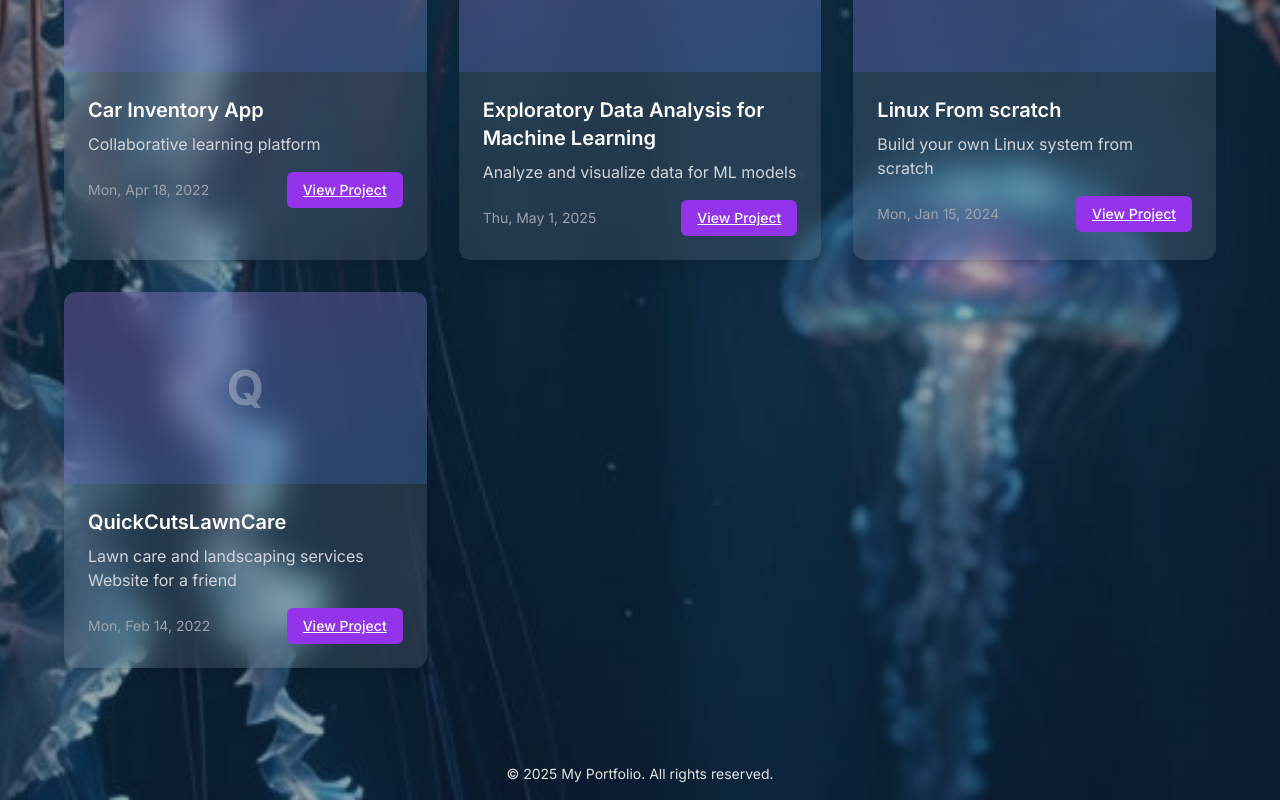
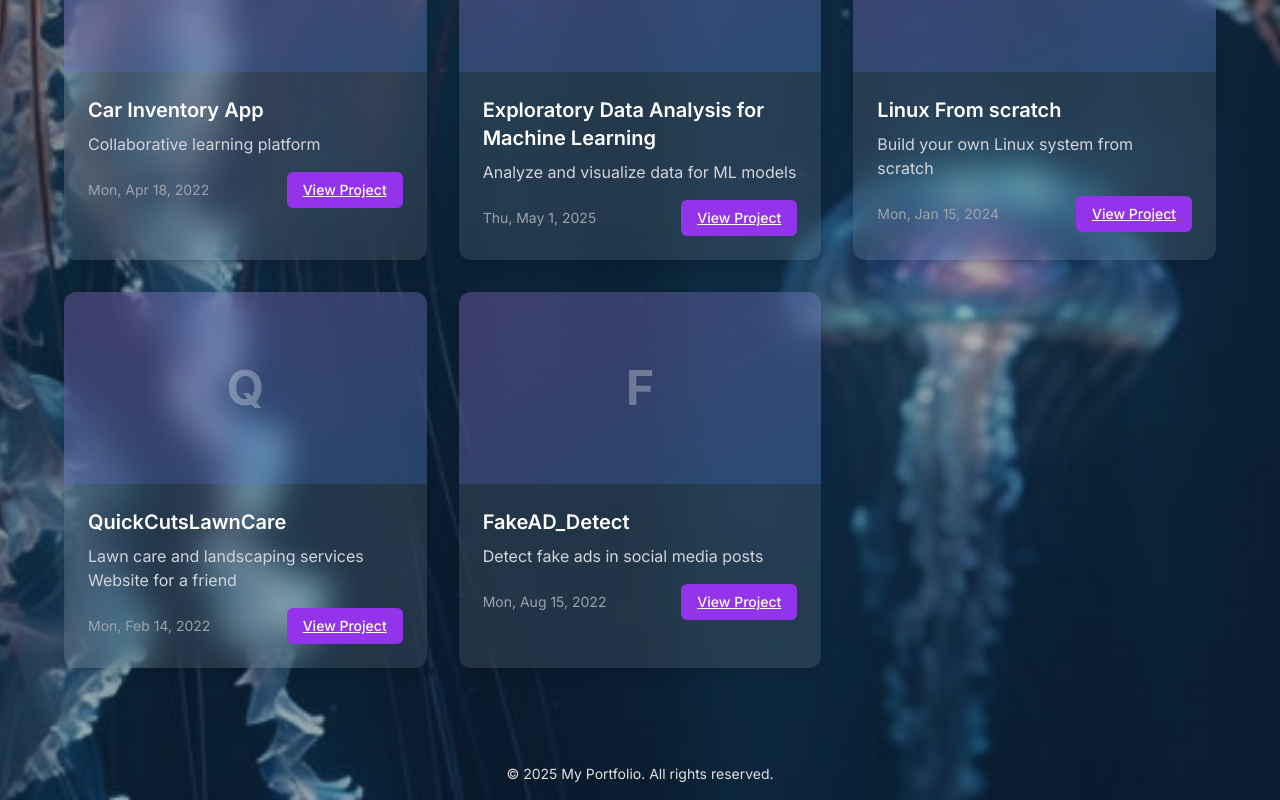
Before and after one commit to hashthat/Creative_Portfolio, a Next.js app: page /projects in a window 1280 px wide. Shown: the part 1088-1888 px from the top of the page. Built offline with nearby package versions, Linux system fonts and the light colour scheme.

Commit message:
adding project

```diff
--- a/src/app/data.js
+++ b/src/app/data.js
@@ -87,6 +87,13 @@ export const projectsData = [
     date: "2022-02-14",
     demoLink: "https://quickcutslawn.github.io/",
   },
+  {
+    id: 11,
+    name: "FakeAD_Detect",
+    description: "Detect fake ads in social media posts",
+    date: "2022-08-15",
+    demoLink: "https://github.com/hashthat/FakeAD_Detect",
+  },
 ];
 
 export const BtnList = [
```
